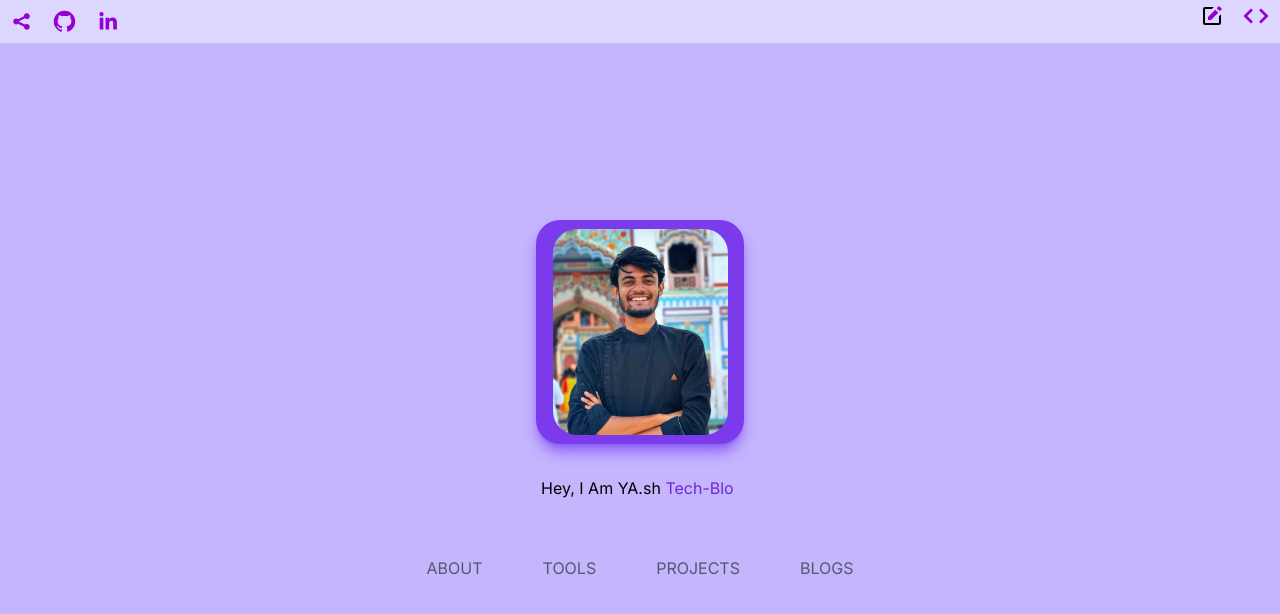
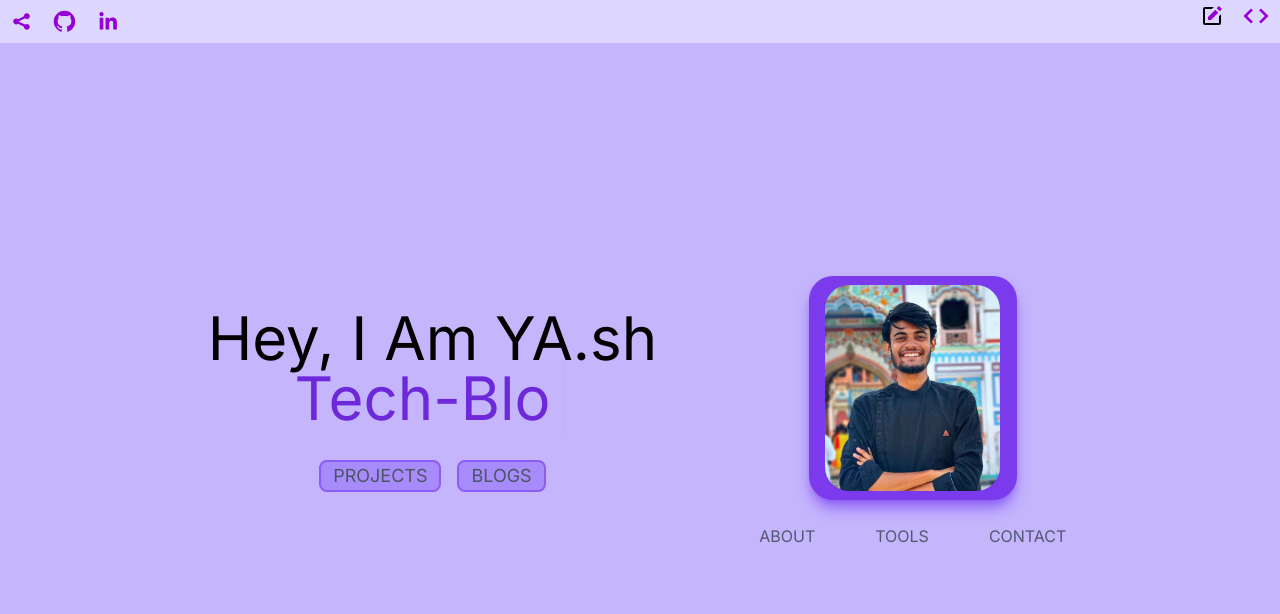
Before and after one commit to yash-raj10/Protfolio, a Next.js app: page / in a window 1280 px wide. Shown: the top 614 px of the page. Built offline with nearby package versions, Linux system fonts and the light colour scheme.

Commit message:
frontend done

```diff
--- a/src/app/page.tsx
+++ b/src/app/page.tsx
@@ -34,11 +34,11 @@ export default function Home() {
       </section>
 
       {/*blogs*/}
-      <section id="projects" className="snap-start">
+      <section id="blogs" className="snap-start">
         <Blogs />
       </section>
       {/*contact*/}
-      <section id="projects" className="contact snap-start">
+      <section id="contact" className="contact snap-start">
         <Contact />
       </section>
       {/*footer*/}
--- a/src/components/Blog.tsx
+++ b/src/components/Blog.tsx
@@ -4,10 +4,12 @@ type Props = {};
 
 export default function Blog({}: Props) {
   return (
-    <div className="flex justify-between items-center w-full">
-      <p className="text-violet-800 cursor-pointer font-bold hover:text-black">
-        hlo i am yash raj
-      </p>{" "}
+    <div className="flex justify-between items-center border-2 border-gray-400 px-2 py-1 bg-violet-200 rounded-lg w-full">
+      <a href="">
+        <p className="text-violet-800 cursor-pointer font-bold hover:text-black">
+          hlo i am yash raj
+        </p>
+      </a>
       <p className="text-sm text-violet-500  md:block">mar 18th</p>
     </div>
   );
--- a/src/components/Header.tsx
+++ b/src/components/Header.tsx
@@ -14,7 +14,26 @@ export default function Header({}: Props) {
     delaySpeed: 1000,
   });
   return (
-    <div className="h-screen flex flex-col justify-center items-center space-y-8 overflow-hidden text-center">
+    <div className="h-screen flex space-y-6 flex-col lg:flex-row md:flex-row justify-center items-center lg:space-x-24 md:space-x-16 overflow-hidden text-center">
+      <div className="space-y-8">
+        <h1 className="text-xl lg:text-6xl md:text-6xl">
+          Hey, I Am YA.sh
+          <p>
+            <span className=" text-violet-700">{text}</span>
+            <Cursor cursorColor="darkviolet" />
+          </p>
+        </h1>
+        <div className="hidden lg:flex md:flex justify-center">
+          <button className="border-2  px-3 mx-2 rounded-lg border-violet-500 bg-violet-400 text-lg \ text-gray-600 ">
+            PROJECTS
+          </button>
+          <button className="border-2 px-3 mx-2 border-violet-500 bg-violet-400 rounded-lg text-lg  text-gray-600">
+            BLOGS
+          </button>
+        </div>
+      </div>
+
+      <div className="flex flex-col justify-center items-center">
         <motion.div
           initial={{ x: +40, opacity: 0, scale: 1 }}
           animate={{ x: 0, opacity: 1, scale: 1 }}
@@ -28,35 +47,35 @@ export default function Header({}: Props) {
             className=" rounded-3xl  hover:scale-105 duration-300"
           />
         </motion.div>
-      <h1>
-        Hey, I Am YA.sh <span className=" text-violet-700">{text}</span>
-        <Cursor cursorColor="darkviolet" />
-      </h1>
+        <div className="flex lg:hidden md:hidden mt-6 justify-center">
+          <button className="border-2  px-3 mx-2 rounded-lg border-violet-500 bg-violet-400 text-lg  text-gray-600 ">
+            PROJECTS
+          </button>
+          <button className="border-2 px-3 mx-2 border-violet-500 bg-violet-400 rounded-lg text-lg  text-gray-600">
+            BLOGS
+          </button>
+        </div>
+
         <div className=" space-x-4 pt-6 text-gray-700 sm:space-x-12  ">
           <Link
             href="#about"
-          className="hover:border-2 rounded-3xl hover:border-violet-600 px-[6px] hover:opacity-100 opacity-80 "
+            className="hover:border-2  rounded-2xl hover:border-violet-600 px-[6px] hover:opacity-100 opacity-80 "
           >
             ABOUT
           </Link>
           <Link
             href="#skills"
-          className="hover:border-2 rounded-3xl hover:border-violet-600 px-[6px] hover:opacity-100 opacity-80"
+            className="hover:border-2 rounded-2xl hover:border-violet-600 px-[6px] hover:opacity-100 opacity-80"
           >
             TOOLS
           </Link>
           <Link
-          href="#projects"
-          className="hover:border-2 rounded-3xl hover:border-violet-600 px-[6px]  hover:opacity-100 opacity-80"
+            href="#contact"
+            className="hover:border-2 rounded-2xl hover:border-violet-600 px-[6px]  hover:opacity-100 opacity-80"
           >
-          PROJECTS
+            CONTACT
           </Link>
-        <Link
-          href="#blogs"
-          className="hover:border-2 rounded-3xl hover:border-violet-600 px-[6px] hover:opacity-100 opacity-80 "
-        >
-          BLOGS
-        </Link>
+        </div>
       </div>
     </div>
   );
--- a/src/components/Navbar.tsx
+++ b/src/components/Navbar.tsx
@@ -49,6 +49,8 @@ export default function Navbar({}: Props) {
           bgColor=" transparent"
         /> */}
         {pathname !== "/" && (
+          <a href="/">
+            {" "}
             <svg
               xmlns="http://www.w3.org/2000/svg"
               width="24"
@@ -61,6 +63,7 @@ export default function Navbar({}: Props) {
                 d="m21.743 12.331-9-10c-.379-.422-1.107-.422-1.486 0l-9 10a.998.998 0 0 0-.17 1.076c.16.361.518.593.913.593h2v7a1 1 0 0 0 1 1h3a1 1 0 0 0 1-1v-4h4v4a1 1 0 0 0 1 1h3a1 1 0 0 0 1-1v-7h2a.998.998 0 0 0 .743-1.669z"
               ></path>
             </svg>
+          </a>
         )}
         {pathname !== "/posts" && (
           <a href="/posts" className="px-2">
--- a/src/components/Projects.tsx
+++ b/src/components/Projects.tsx
@@ -20,7 +20,7 @@ export default function Projects({}: Props) {
               </h3>
               <a href="https://github.com/yash-raj10">
                 {" "}
-                <button className=" border-2 hover:bg-violet-400 px-[10px] rounded-lg border-violet-600">
+                <button className=" border-2 hover:bg-violet-400 px-[10px] text-gray-700 rounded-lg border-violet-600">
                   View Code
                 </button>
               </a>
```
Lines whose indentation alone changed are shown as unchanged.
